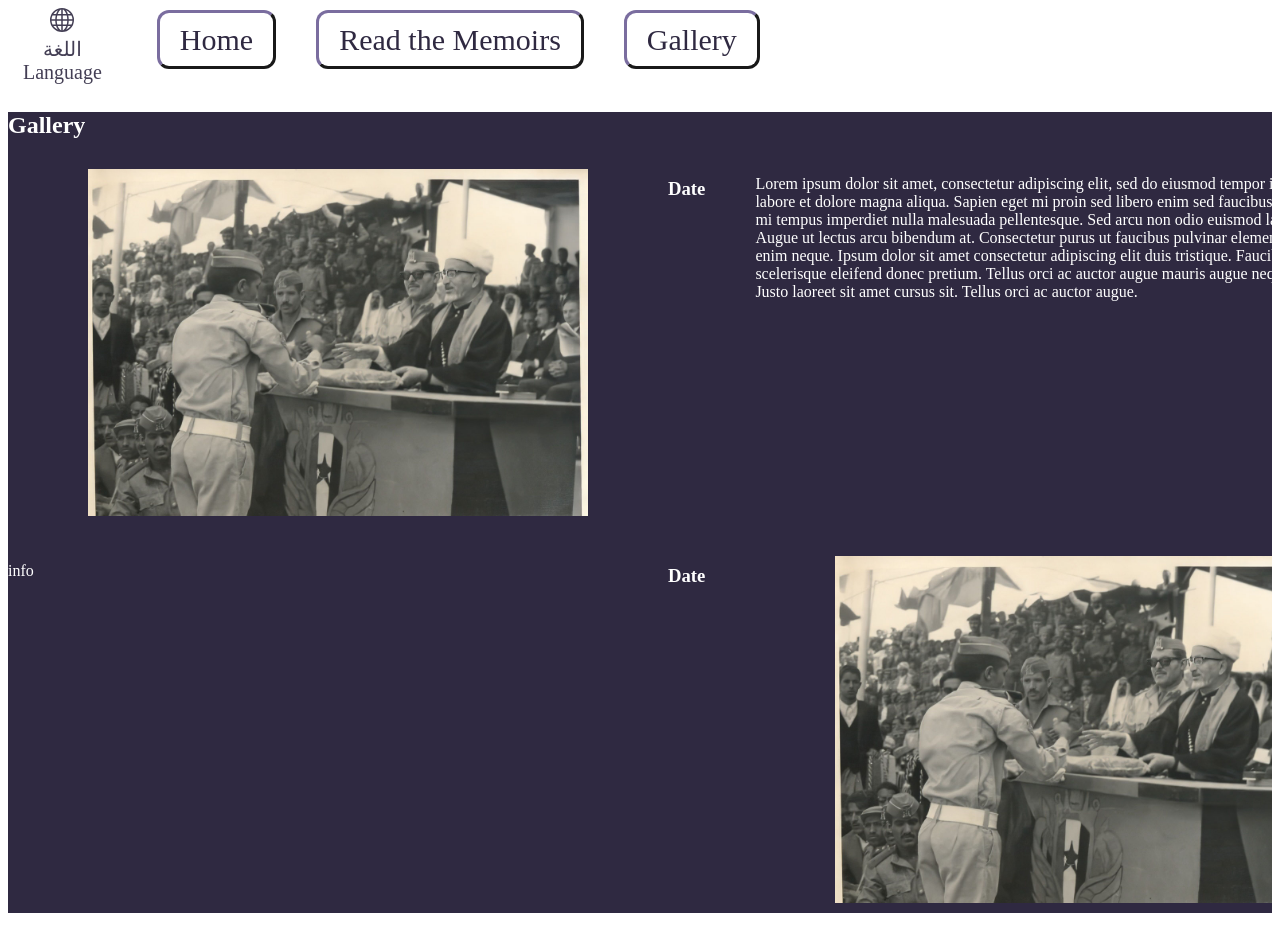
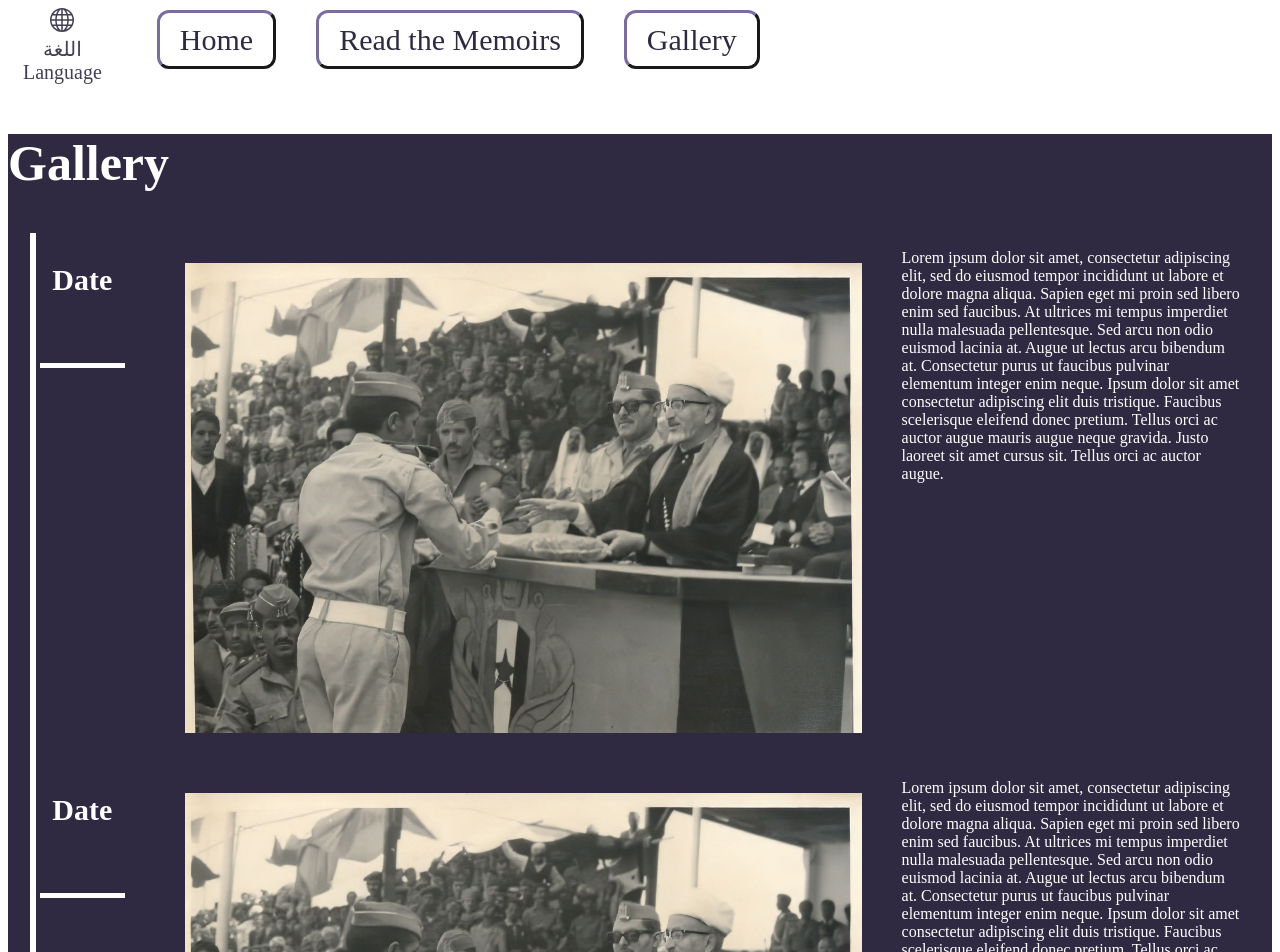
Before and after one commit to salercoding/QadiAbdulrahmanAlEryani, a React (Create React App) app: page /gallery in a window 1280 px wide. Shown: the top 952 px of the page. Before the commit the page ends 921 px from the top, so only its background shows below. Built offline with nearby package versions, Linux system fonts and the light colour scheme.

Commit message:
reformated css for timeline in gallery.js and minor changes to home.js and memoirs.js font

```diff
--- a/src/App.css
+++ b/src/App.css
@@ -2,6 +2,12 @@
 .home, .gallery, .memoirs {
   background-color: rgb(47, 41, 65);
   color: white;
+}
+h1 {
+  font-size: 70px;
+}
+h2 {
+  font-size: 50px;
 }
 
 /*Language Nav*/
@@ -112,7 +118,6 @@ nav ul li a {
   background-color: rgba(47, 41, 65, 0.2);
   text-align: center;
   color: white;
-  font-size: 30px;
 }
 /*Timeline
 .odd {
@@ -149,7 +154,7 @@ nav ul li a {
 }*/
 
 /* memoirs page */
-.memoirs {
+.memoirsContainer {
   display: flex;
   flex-direction: row-reverse;
   align-items: center;
@@ -160,30 +165,47 @@ nav ul li a {
   padding: 50px 30px;
 }
 /* gallery*/
-.containerGalleryA {
+
+/* The actual timeline (the vertical ruler) */
+.timeline {
+  position: relative;
+  max-width: 1200px;
+  margin: 0 auto;
+}
+.timeline::before {
+  content: '';
+  position: absolute;
+  width: 6px;
+  background-color: white;
+  left: -10px;
+  top: 0;
+  bottom: 0;
+}
+/* The circles on the timeline */
+.gallery h3 {
+  border-bottom: solid 5px;
+  height: 100px;
+  margin-left: 0px;
+  font-size: 30px;
+  text-align: center;
+}
+
+.containerGallery {
   display: grid;
-  grid-template-columns: repeat(8, 2fr);
+  grid-template-columns: 1fr 8fr 4fr;
   column-gap: 50px;
   row-gap: 20px;
-  overflow: hidden;
 }
-.containerGalleryA img {
-  width: 500px;
-  padding: 10px 30px 10px 80px;
+.containerGallery h3 {
+  grid-column-start: 1;
 }
-.typeA {
-  grid-row: 1 / span 1;
+.containerGallery img {
+  grid-column-start: 2;
+  width: 100%;
+  padding: 30px 10px;
 }
-.typeA img {
-  grid-column: 1 / span 3;
+
+
+.containerGallery p {
+  grid-column-start: 3;
 }
-.typeA h3 {
-  grid-column: 4 / span 1;
-  border: solid white;
-}
-.typeA p {
-  grid-column: 5 / span 3;
-}
-.typeB {
-  grid-row: 2 / span 1;
-}
--- a/src/components/gallery.js
+++ b/src/components/gallery.js
@@ -13,14 +13,22 @@ function Gallery() {
     <div className="gallery">
       <h2>Gallery</h2>
       <div className="timeline">
-       <div className="containerGalleryA">
-        <img className="typeA" src="images/image-two-test.jpeg"/>
-        <h3 className="typeA">Date</h3>
-        <p className="typeA">Lorem ipsum dolor sit amet, consectetur adipiscing elit, sed do eiusmod tempor incididunt ut labore et dolore magna aliqua. Sapien eget mi proin sed libero enim sed faucibus. At ultrices mi tempus imperdiet nulla malesuada pellentesque. Sed arcu non odio euismod lacinia at. Augue ut lectus arcu bibendum at. Consectetur purus ut faucibus pulvinar elementum integer enim neque. Ipsum dolor sit amet consectetur adipiscing elit duis tristique. Faucibus scelerisque eleifend donec pretium. Tellus orci ac auctor augue mauris augue neque gravida. Justo laoreet sit amet cursus sit. Tellus orci ac auctor augue.</p>
+       <div className="containerGallery">
+       <h3>Date</h3>
+        <img src="images/image-two-test.jpeg"/>
+        <p>Lorem ipsum dolor sit amet, consectetur adipiscing elit, sed do eiusmod tempor incididunt ut labore et dolore magna aliqua. Sapien eget mi proin sed libero enim sed faucibus. At ultrices mi tempus imperdiet nulla malesuada pellentesque. Sed arcu non odio euismod lacinia at. Augue ut lectus arcu bibendum at. Consectetur purus ut faucibus pulvinar elementum integer enim neque. Ipsum dolor sit amet consectetur adipiscing elit duis tristique. Faucibus scelerisque eleifend donec pretium. Tellus orci ac auctor augue mauris augue neque gravida. Justo laoreet sit amet cursus sit. Tellus orci ac auctor augue.</p>
+        </div>
+        <div className="containerGallery">
+        <h3>Date</h3>
+        <img src="images/image-two-test.jpeg"/>
+        <p>Lorem ipsum dolor sit amet, consectetur adipiscing elit, sed do eiusmod tempor incididunt ut labore et dolore magna aliqua. Sapien eget mi proin sed libero enim sed faucibus. At ultrices mi tempus imperdiet nulla malesuada pellentesque. Sed arcu non odio euismod lacinia at. Augue ut lectus arcu bibendum at. Consectetur purus ut faucibus pulvinar elementum integer enim neque. Ipsum dolor sit amet consectetur adipiscing elit duis tristique. Faucibus scelerisque eleifend donec pretium. Tellus orci ac auctor augue mauris augue neque gravida. Justo laoreet sit amet cursus sit. Tellus orci ac auctor augue.</p>
+        </div>
+        <div className="containerGallery">
+        <h3>Date</h3>
+        <img src="images/image-two-test.jpeg"/>
+        <p>Lorem ipsum dolor sit amet, consectetur adipiscing elit, sed do eiusmod tempor incididunt ut labore et dolore magna aliqua. Sapien eget mi proin sed libero enim sed faucibus. At ultrices mi tempus imperdiet nulla malesuada pellentesque. Sed arcu non odio euismod lacinia at. Augue ut lectus arcu bibendum at. Consectetur purus ut faucibus pulvinar elementum integer enim neque. Ipsum dolor sit amet consectetur adipiscing elit duis tristique. Faucibus scelerisque eleifend donec pretium. Tellus orci ac auctor augue mauris augue neque gravida. Justo laoreet sit amet cursus sit. Tellus orci ac auctor augue.</p>
 
-        <p className="typeB">info</p>
-        <h3 className="typeB">Date</h3>
-        <img className="typeB" src="images/image-two-test.jpeg"/>
+
       </div>
       </div>
       </div>
--- a/src/components/home.js
+++ b/src/components/home.js
@@ -11,9 +11,9 @@ const Home = () => {
     <h1>{t('name')}</h1>
     <img src="images/home-image-2.jpeg"/>
     <div class="intro">
-    <h2>Intro Message</h2>
+    <h3>Intro Message</h3>
     </div>
-    <h3 class="greeting">welcome message</h3>
+    <h2 class="greeting">welcome message</h2>
   </div>
 );
 }
--- a/src/components/memoirs.js
+++ b/src/components/memoirs.js
@@ -6,14 +6,15 @@ import PartThree from "./memoir-part-three.pdf";
 class Memoirs extends Component {
     render() {
         return (
-          <>
-          <h2>Memoirs</h2>
             <div className = "memoirs">
+            <h2>Memoirs</h2>
+            <div className = "memoirsContainer">
               <a href = {PartOne} target = "_blank"><img src="images/memoir-part-one-image.jpg"/></a>
               <a href = {PartTwo} target = "_blank"><img src="images/memoir-part-two-image.jpg"/></a>
               <a href = {PartThree} target = "_blank"><img src="images/memoir-part-three-image.jpg"/></a>
             </div>
-            </>
+            </div>
+
         );
 
 }
```
